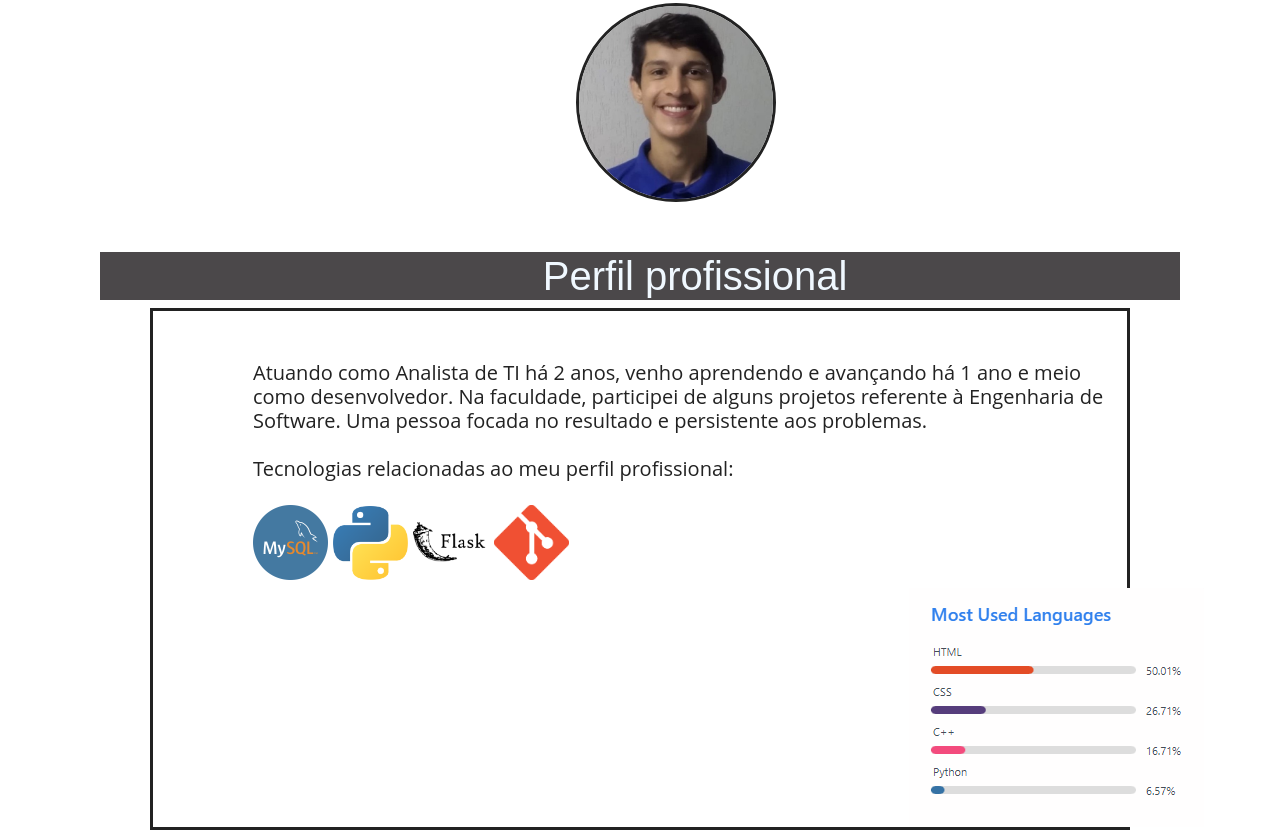
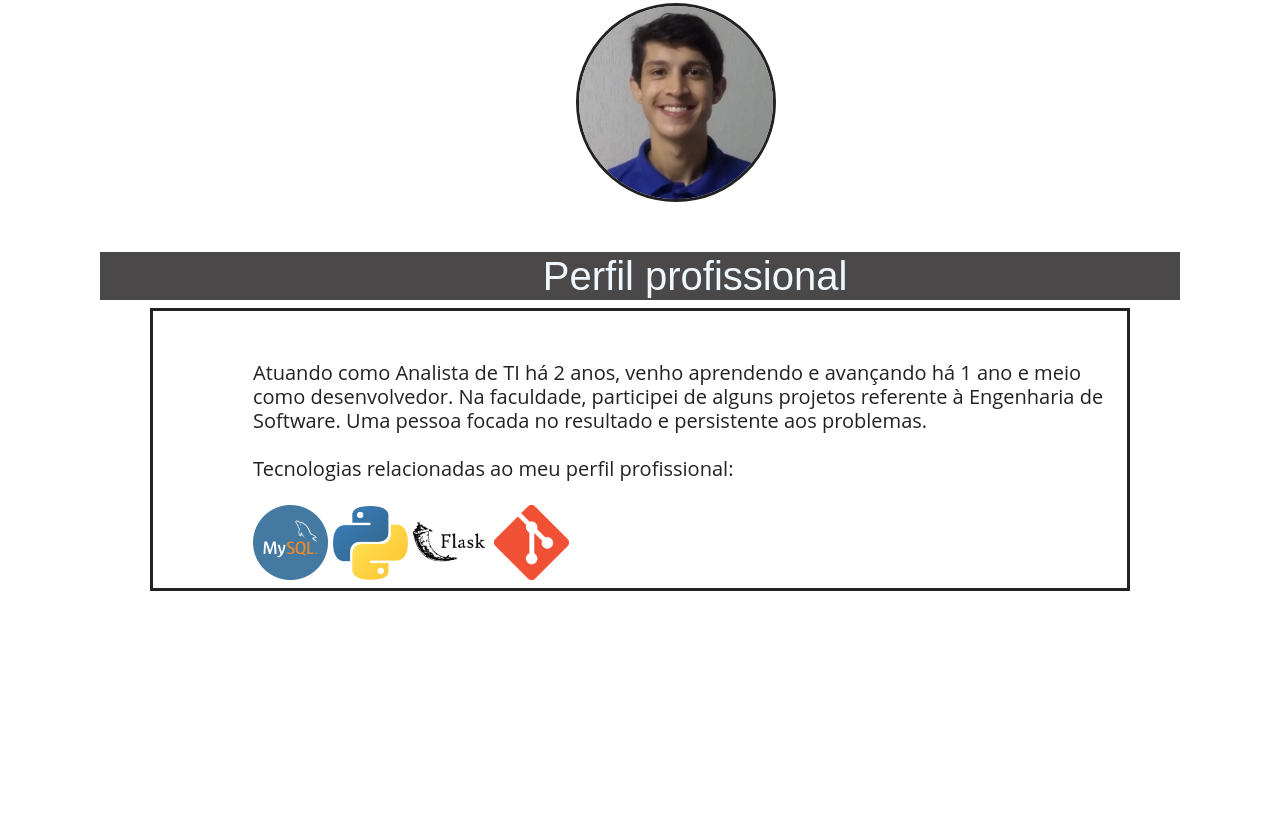
Before and after one commit to renansouzzzz/renansouzzzz.github.io, a plain HTML site: page index.html in a window 1280 px wide. Shown: the part 949-1779 px from the top of the page. After the commit the page ends 1540 px from the top, so only its background shows below. Drawn offline with nearby package versions, Linux system fonts and the light colour scheme.

Commit message:
att / index

```diff
--- a/index.html
+++ b/index.html
@@ -107,8 +107,7 @@
                           <img class="img-flask" src="./img/img-flask.png" alt="Flask">
                             <img class="img-git" src="./img/img-git.png" alt="Git">
                       </h5>
-                    <img class="languages" src="./img/icon-languages.png" alt="Foto de linguagens mais utilizadas">
-                </h5>
+                    </h5>
               </div>
             </div>
 
```
